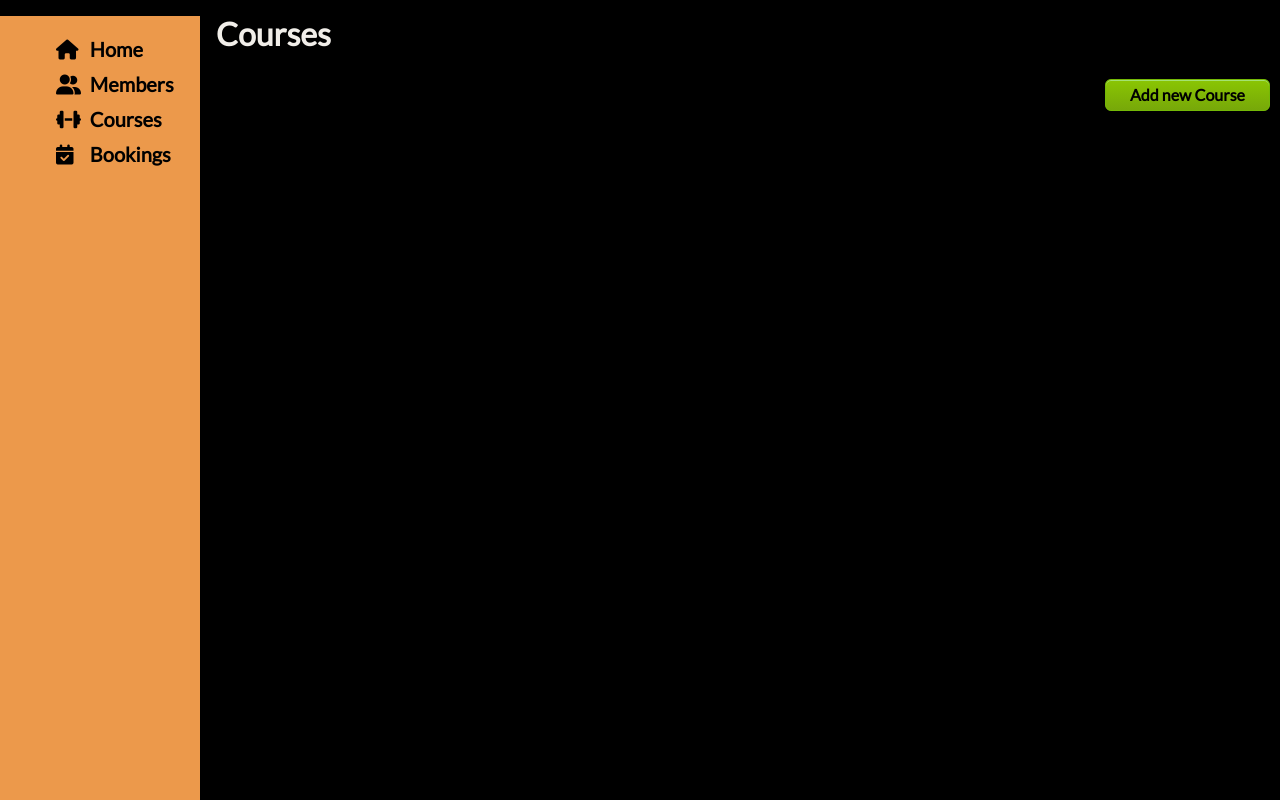
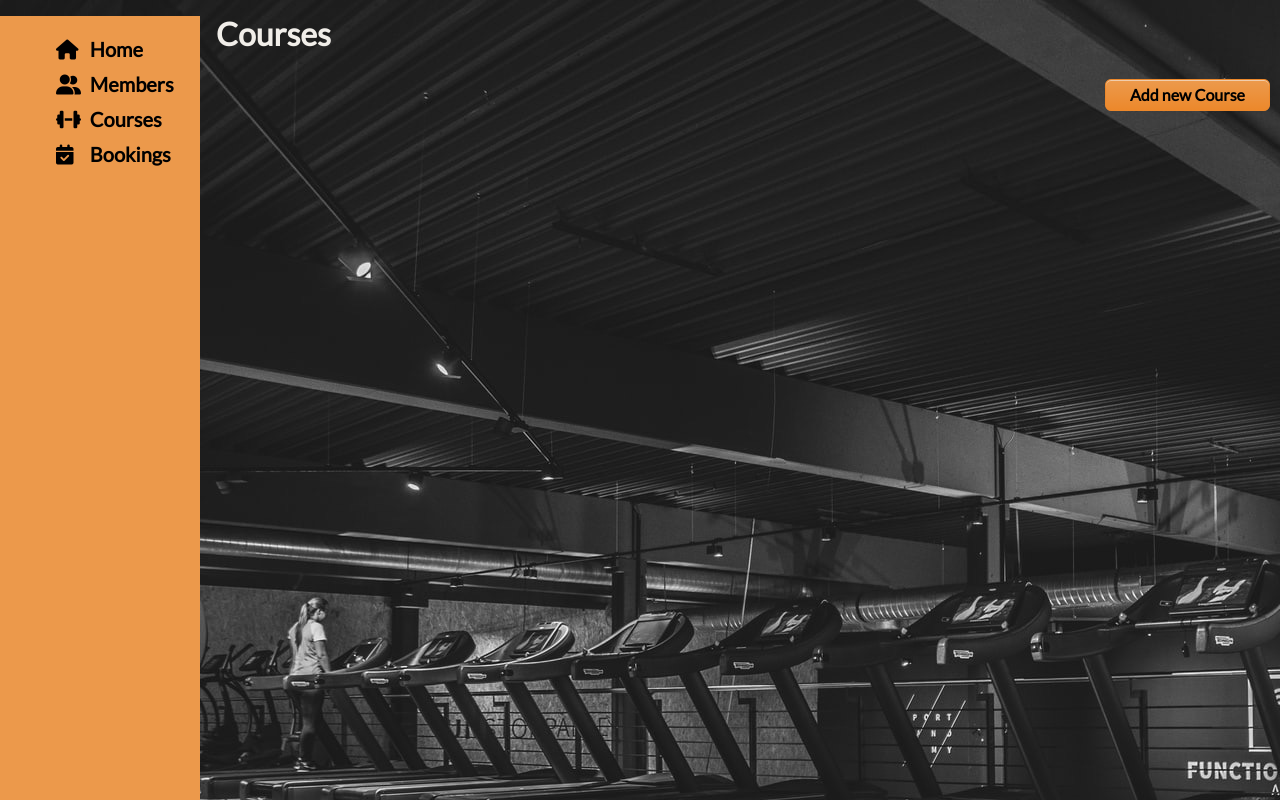
Before and after one commit to Cetins/gymmy, a Flask app: page /courses in a window 1280 px wide. Run offline with Flask 2, Linux system fonts and the light colour scheme; data that the repository does not hold is empty; some libraries are stand-ins or nearby versions.

Commit message:
background image added

```diff
--- a/static/button.css
+++ b/static/button.css
@@ -1,16 +1,16 @@
 button {
-	box-shadow:inset 0px 1px 0px 0px #a4e271;
-	background:linear-gradient(to bottom, #89c403 5%, #77a809 100%);
-	background-color:#89c403;
+	box-shadow:inset 0px 1px 0px 0px #f1cdac;
+	background:linear-gradient(to bottom, #EC994B 5%, #ec882b 100%);
+	background-color:#EC994B;
 	border-radius:6px;
-	border:1px solid #74b807;
+	border:1px solid #ec882b;
 	color:#ffffff;
 	padding:6px 24px;
     margin: 10px;
 }
 button:hover {
-	background:linear-gradient(to bottom, #77a809 5%, #89c403 100%);
-	background-color:#77a809;
+	background:linear-gradient(to bottom, #ba5e08 5%, #ec882b 100%);
+	background-color:#ba5e08;
 }
 button:active {
 	position:relative;
@@ -59,3 +59,4 @@ button > a:hover {
 .submit-input:active {
 	position:relative;
 	top:1px;
+}
--- a/static/style.css
+++ b/static/style.css
@@ -1,5 +1,5 @@
 body {
-    background: black;
+    background-image: url(images/background.jpg);
     font-family: 'Lato', sans-serif;
     color: black;
 }
--- a/templates/bookings/apology.html
+++ b/templates/bookings/apology.html
@@ -3,7 +3,7 @@
 {% block content %}
 
 <header class="title">
-    <h1>Sorry</h1>
+    <h1><i class="fa-regular fa-face-frown"></i>  Sorry</h1>
 </header>
 
 <article class="container">
```
Also changed, not shown: static/images/background.jpg (added).
